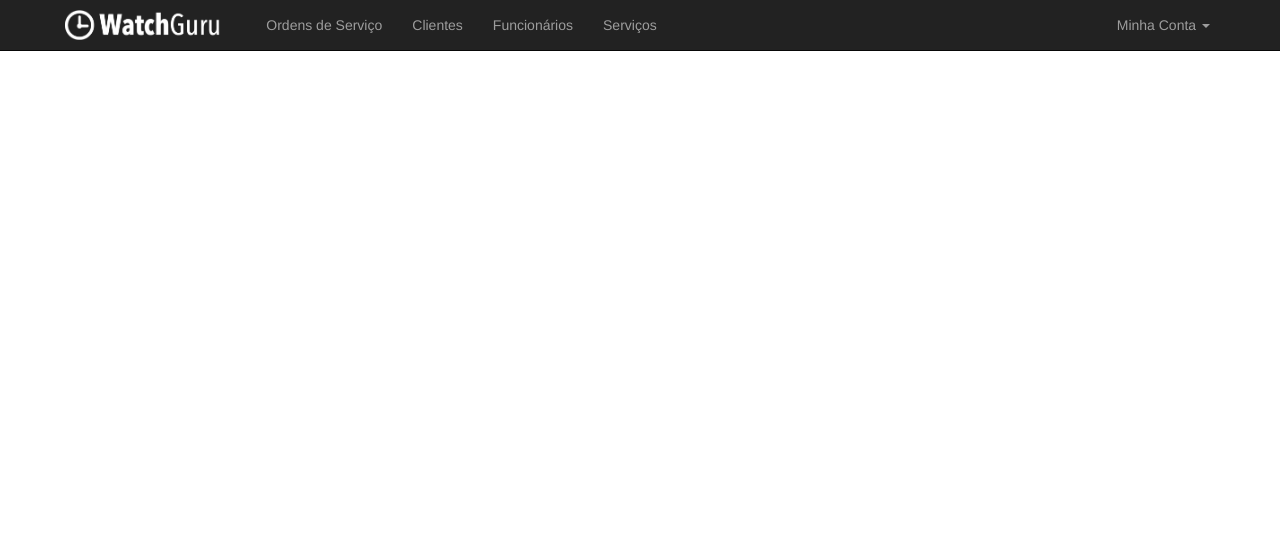
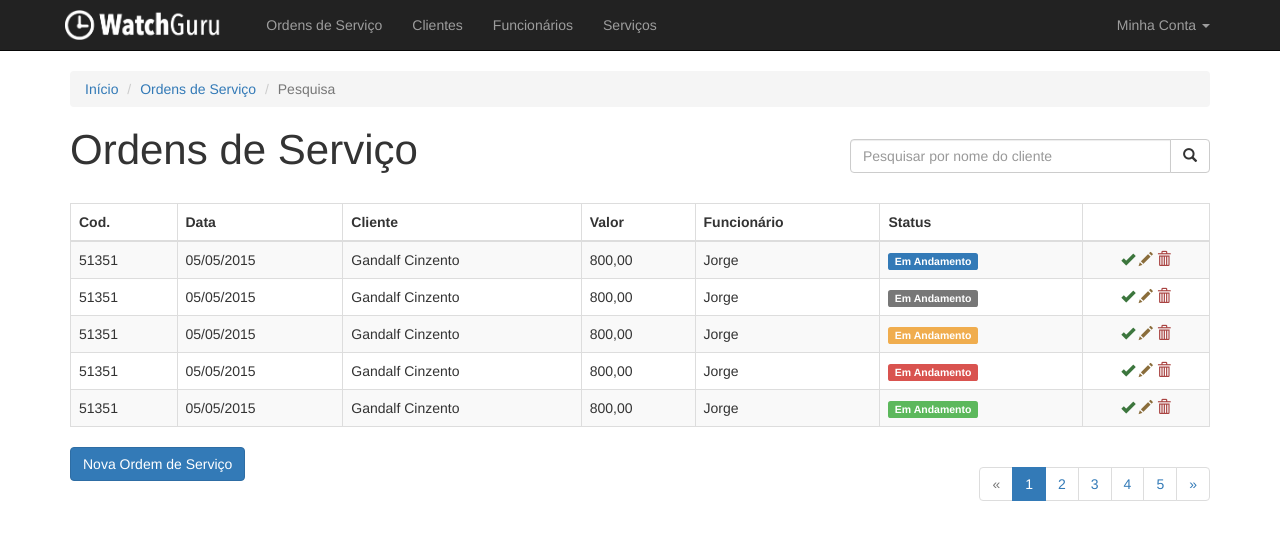
Before and after one commit to allanmourato/Template-bootstrap, a plain HTML site: page index.html in a window 1280 px wide. Drawn offline with nearby package versions, Linux system fonts and the light colour scheme.

Commit message:
Tabela Resposiva

```diff
--- a/css/index.css
+++ b/css/index.css
@@ -21,6 +21,18 @@
 	margin-bottom: 2px;
 }
 
+.cabecalho h1 {
+	margin: 0;
+	font-size: 3em;
+}
+
+.busca {
+	margin-top: 12px;
+}
+
+.dados-os {
+	margin-top: 30px;
+}
 
 @media (max-width: 767px) {
 	.perfil {
@@ -37,4 +49,16 @@
 		text-decoration: none;
 		color: #FFF;
 	}
+
+	.paginacao {
+		text-align: center;
+	}
+
+	.paginacao .pagination {
+		margin-top: 20px;
+	}
+
+	.busca {
+		margin-bottom: 12px;
+	}
 }
--- a/css/login.css
+++ b/css/login.css
@@ -3,7 +3,7 @@ body {
 	min-height: 100vh;
 
 	background-color: #ccc;
-	background-image: url('https://unsplash.it/g/1500/1200?radom');
+	background-image: url('https://unsplash.it/g/1200/1200?random');
 }
 
 .login-form {
--- a/index.html
+++ b/index.html
@@ -53,9 +53,136 @@
 	    </div>
 	</nav>
 
+	<div class="container">
+	    <ol class="breadcrumb">
+	      <li><a href="">Início</a></li>
+	      <li><a href="">Ordens de Serviço</a></li>
+	      <li class="active">Pesquisa</li>
+	    </ol>
+
+	    <div class="row cabecalho">
+	      <div class="col-xs-12 col-md-6">
+	        <h1>Ordens de Serviço</h1>
+	      </div>
+	      <div class="col-xs-12 col-md-4 col-md-offset-2 busca">
+	        <div class="input-group">
+	          <input type="text" name="busca" class="form-control" placeholder="Pesquisar por nome do cliente">
+	          <span class="input-group-btn">
+	            <button type="button" class="btn btn-default">
+	              <span class="glyphicon glyphicon-search"></span>
+	            </button>
+	          </span>
+	        </div>
+	      </div>
+	    </div>
+
+	    <div class="table-responsive">
+	     	<table class="dados-os table table-striped table-bordered table-hover">
+			    <thead>
+			        <tr>
+			        	<th>Cod.</th>
+			            <th>Data</th>
+			            <th>Cliente</th>
+			            <th>Valor</th>
+			            <th>Funcionário</th>
+			            <th>Status</th>
+			            <th></th>
+			        </tr>
+			    </thead>
+		        <tbody>
+			        <tr>
+			        	<td>51351</td>
+			            <td>05/05/2015</td>
+			            <td>Gandalf Cinzento</td>
+			            <td>800,00</td>
+			            <td>Jorge</td>
+			            <td><span class="label label-primary">Em Andamento</span></td>
+			            <td class="text-center">
+			              <a href="" title="Finalizar"><span class="glyphicon glyphicon-ok text-success"></span></a>
+			              <a href="" title="Editar"><span class="glyphicon glyphicon-pencil text-warning"></span></a>
+			              <a href="" title="Excluir"><span class="glyphicon glyphicon-trash text-danger"></span></a>
+			            </td>
+			        </tr>
+			        <tr>
+			            <td>51351</td>
+			            <td>05/05/2015</td>
+			            <td>Gandalf Cinzento</td>
+			            <td>800,00</td>
+			            <td>Jorge</td>
+			            <td><span class="label label-default">Em Andamento</span></td>
+			            <td class="text-center">
+			              <a href="" title="Finalizar"><span class="glyphicon glyphicon-ok text-success"></span></a>
+			              <a href="" title="Editar"><span class="glyphicon glyphicon-pencil text-warning"></span></a>
+			              <a href="" title="Excluir"><span class="glyphicon glyphicon-trash text-danger"></span></a>
+			        	</td>
+		          	</tr>
+			        <tr>
+			            <td>51351</td>
+			            <td>05/05/2015</td>
+			            <td>Gandalf Cinzento</td>
+			            <td>800,00</td>
+			            <td>Jorge</td>
+			            <td><span class="label label-warning">Em Andamento</span></td>
+			            <td class="text-center">
+			              <a href="" title="Finalizar"><span class="glyphicon glyphicon-ok text-success"></span></a>
+			              <a href="" title="Editar"><span class="glyphicon glyphicon-pencil text-warning"></span></a>
+			              <a href="" title="Excluir"><span class="glyphicon glyphicon-trash text-danger"></span></a>
+			            </td>
+			        </tr>
+		          	<tr>
+			            <td>51351</td>
+			            <td>05/05/2015</td>
+			            <td>Gandalf Cinzento</td>
+			            <td>800,00</td>
+			            <td>Jorge</td>
+			            <td><span class="label label-danger">Em Andamento</span></td>
+			            <td class="text-center">
+			              <a href="" title="Finalizar"><span class="glyphicon glyphicon-ok text-success"></span></a>
+			              <a href="" title="Editar"><span class="glyphicon glyphicon-pencil text-warning"></span></a>
+			              <a href="" title="Excluir"><span class="glyphicon glyphicon-trash text-danger"></span></a>
+			            </td>
+		          	</tr>
+			        <tr>
+			            <td>51351</td>
+			            <td>05/05/2015</td>
+			            <td>Gandalf Cinzento</td>
+			            <td>800,00</td>
+			            <td>Jorge</td>
+			            <td><span class="label label-success">Em Andamento</span></td>
+			            <td class="text-center">
+			              <a href="" title="Finalizar"><span class="glyphicon glyphicon-ok text-success"></span></a>
+			              <a href="" title="Editar"><span class="glyphicon glyphicon-pencil text-warning"></span></a>
+			              <a href="" title="Excluir"><span class="glyphicon glyphicon-trash text-danger"></span></a>
+			            </td>
+			        </tr>
+		        </tbody>
+	      	</table>
+    	</div>
+
+    	<footer class="row">
+		    <div class="col-sm-6">
+		        <button class="btn btn-primary">Nova Ordem de Serviço</button>
+		    </div>
+		    <div class="col-sm-6 paginacao text-right">
+		        <ul class="pagination">
+		          <li class="disabled"><a href=""><span>«</span></a></li>
+		          <li class="active"><a href="">1</a></li>
+		          <li><a href="">2</a></li>
+		          <li><a href="">3</a></li>
+		          <li><a href="">4</a></li>
+		          <li><a href="">5</a></li>
+		          <li><a href=""><span>»</span></a></li>
+		        </ul>
+		    </div>
+		</footer>
+	</div>
+
+
+
 	<script src="https://code.jquery.com/jquery-2.2.4.min.js" integrity="sha256-BbhdlvQf/xTY9gja0Dq3HiwQF8LaCRTXxZKRutelT44=" crossorigin="anonymous"></script>
 
 	<script src="js/bootstrap.min.js"></script>
+
 </body>
 
 </body>
```
